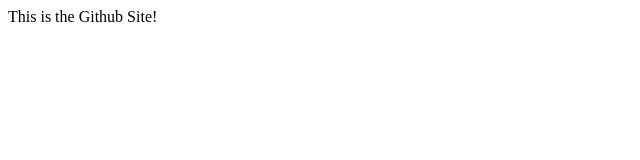
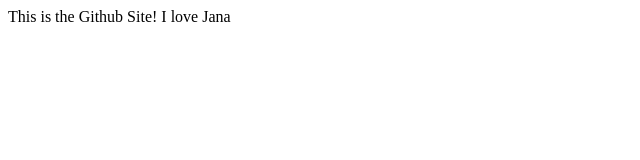
Before and after one commit to AsviniGit/asvinigit.github.io, a plain HTML site: page index.html in a window 1280 px wide. Shown: the full height of the page, 0-640 px from the left. Drawn offline with Linux system fonts and the light colour scheme.

Commit message:
add body content

```diff
--- a/index.html
+++ b/index.html
@@ -7,5 +7,6 @@
     </head>
     <body>
         This is the Github Site!
+        I love Jana
     </body>
 </html>
```
